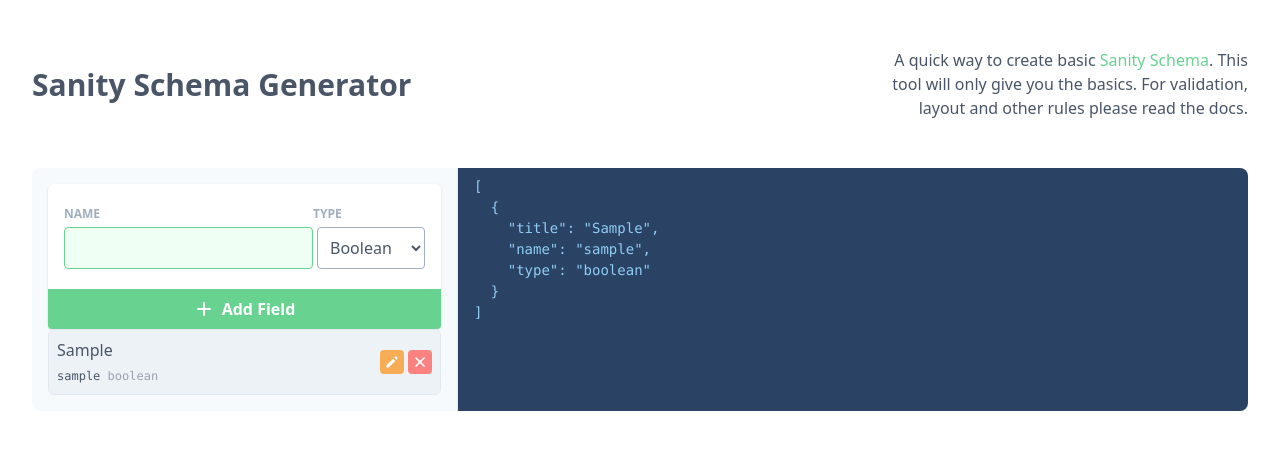
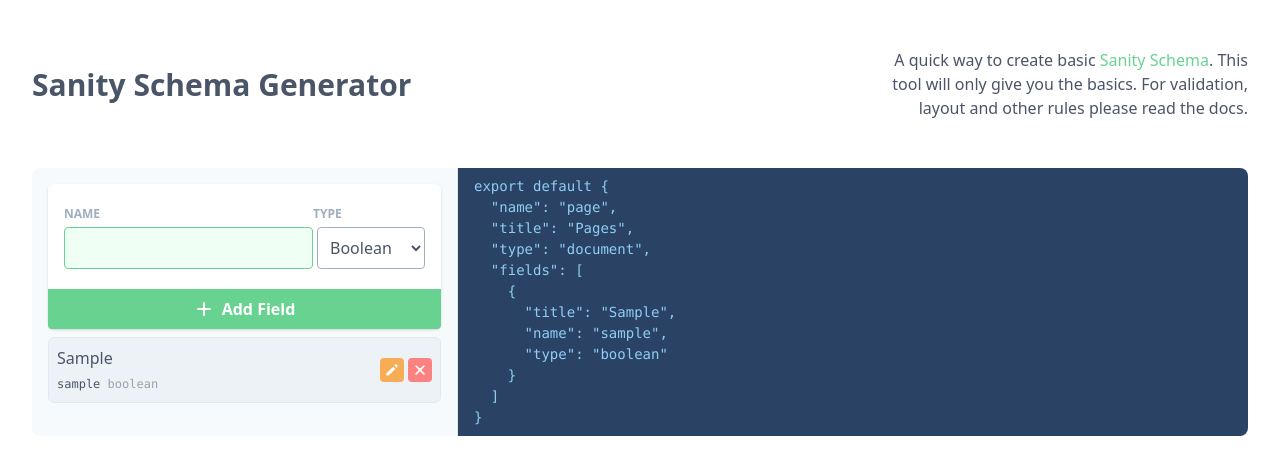
Before and after one commit to SimeonGriggs/sanity-schema-generator, a React (Vite) app: page / in a window 1280 px wide. Both pictures are taken after typing "Sample" into the empty fields and a click on the button "Add Field". Shown: the top 474 px of the page. Built offline with nearby package versions, Linux system fonts and the light colour scheme.

Commit message:
complete schema output

```diff
--- a/src/components/Fields.jsx
+++ b/src/components/Fields.jsx
@@ -54,7 +54,8 @@
     return sanitized
       .split(' ')
       .map(word => titleCaseWord(word))
-      .join(' ');
+      .join(' ')
+      .trim();
   }
 
   function addField(e) {
@@ -162,10 +163,10 @@
         </button>
       </form>
 
-      <section className="flex flex-col space-y-2">
+      <section className="flex flex-col">
         {schema.map((field, index) => (
           <div
-            className="flex justify-between items-center bg-gray-200 border border-gray-300 p-2 rounded-md"
+            className="flex justify-between items-center bg-gray-200 border border-gray-300 mt-2 p-2 rounded-md"
             key={index}
           >
             <div className="flex-1">
--- a/src/components/Output.jsx
+++ b/src/components/Output.jsx
@@ -1,9 +1,18 @@
 import React, { useRef } from 'react';
 
-const Output = ({ schema, setSchema }) => (
-  <section className="bg-blue-900 text-blue-300 border-l border-l-gray-200 rounded-r rounded-r-lg p-2 px-4 flex-1 text-sm">
-    <pre>{JSON.stringify(schema, null, '  ')}</pre>
-  </section>
-);
+const Output = ({ schema, setSchema }) => {
+  const complete = {
+    name: 'page',
+    title: 'Pages',
+    type: 'document',
+    fields: schema,
+  };
+
+  return (
+    <section className="bg-blue-900 text-blue-300 border-l border-l-gray-200 rounded-r rounded-r-lg p-2 px-4 flex-1 text-sm">
+      <pre>export default {JSON.stringify(complete, null, '  ')}</pre>
+    </section>
+  );
+};
 
 export default Output;
```
